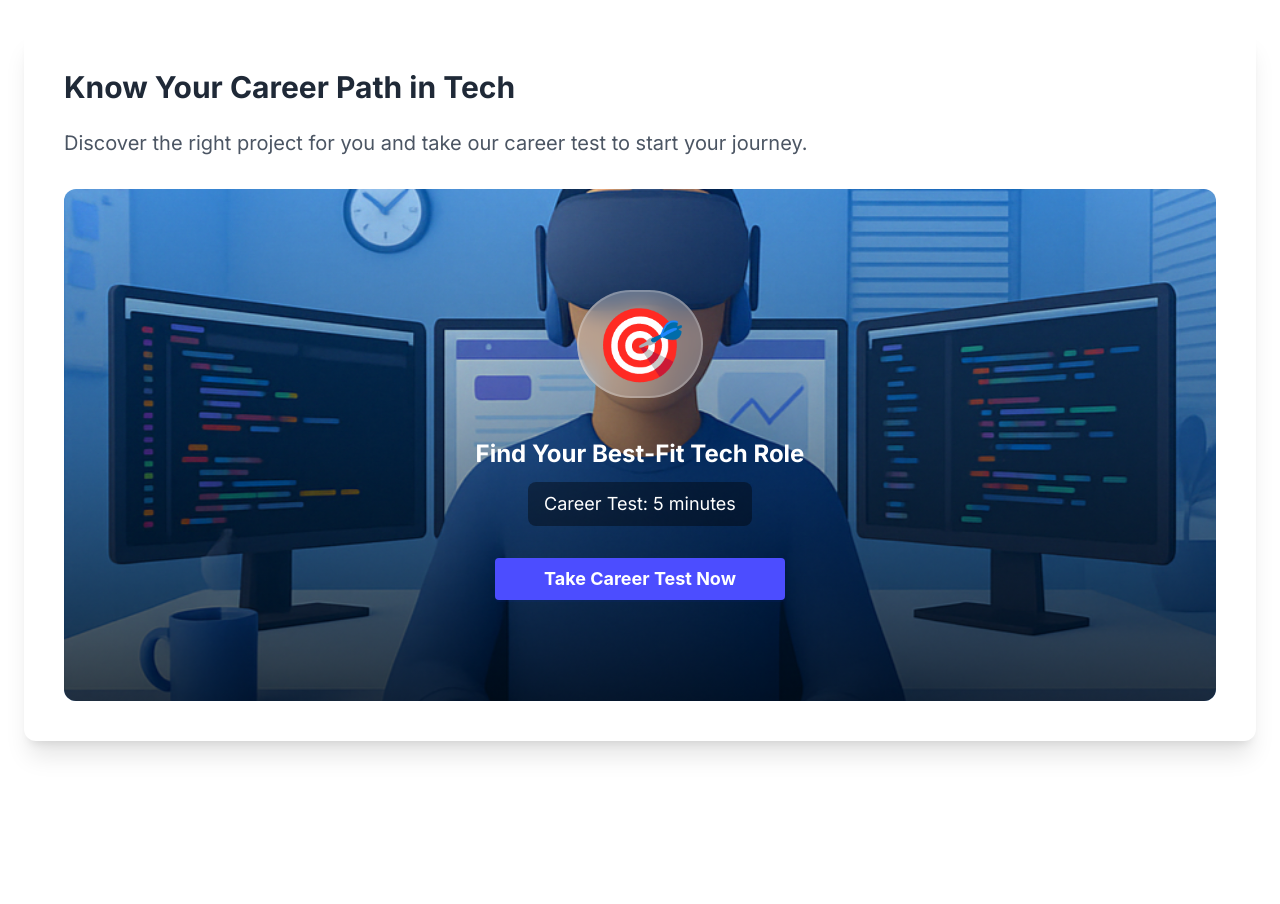
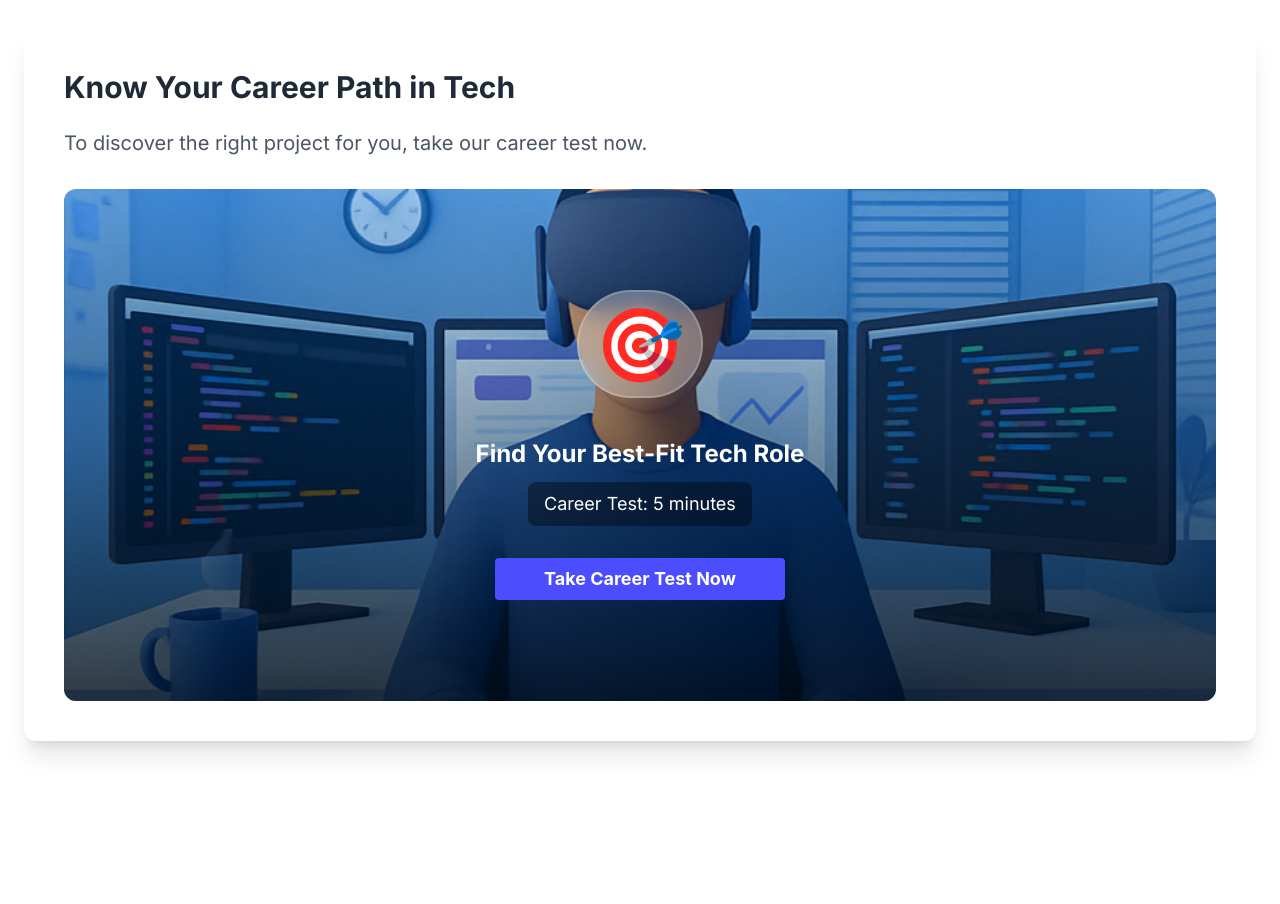
Before and after one commit to techtalentscity/techtalentscity.github.io, a React (Vite) app: page / in a window 1280 px wide. Shown: the part 1960-2864 px from the top of the page. Built offline with nearby package versions, Linux system fonts and the light colour scheme.

Commit message:
Update CareerTest.jsx

```diff
--- a/src/Pages/Home/CareerTest.jsx
+++ b/src/Pages/Home/CareerTest.jsx
@@ -13,7 +13,7 @@ const CareerTest = () => {
         <div className="bg-white rounded-xl p-10 shadow-xl">
           <h3 className="text-3xl font-bold text-gray-800 mb-6">Know Your Career Path in Tech</h3>
           <p className="text-xl text-gray-600 mb-8">
-            Discover the right project for you and take our career test to start your journey.
+            To discover the right project for you, take our career test now.
           </p>
           <div className="relative h-[32rem] overflow-hidden rounded-xl group">
             <img
```
